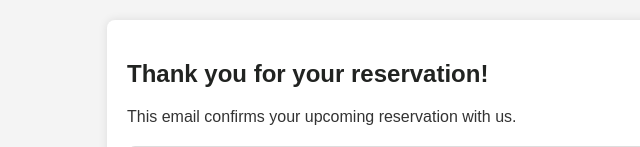
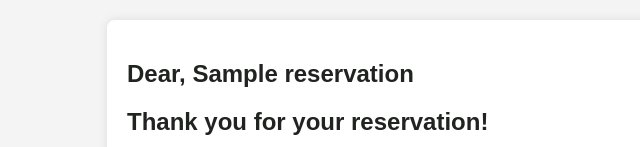
Before and after one commit to nishant-sth/restaurant-project-django, a Django app: template restaurant/templates/reservation_email.html in a window 1280 px wide. Shown: the top 147 px of the page, without its empty margins (213-853 px from the left). Run offline with Django 5.2, Linux system fonts and the light colour scheme; the template is opened without the code that fills it: most values are stand-ins (such as "Sample title", 1, 10 or a date in 2020).

Commit message:
personalize reservation email with guest name and fix QR code image reference

```diff
--- a/restaurant/templates/reservation_email.html
+++ b/restaurant/templates/reservation_email.html
@@ -47,6 +47,7 @@
 </head>
 <body>
     <div class="container">
+        <h2>Dear, {{reservation.name}} </h2>
         <h2>Thank you for your reservation!</h2>
         <p>This email confirms your upcoming reservation with us.</p>
 
@@ -62,7 +63,8 @@
         <div class="qr-code">
             <h4>Your QR Code:</h4>
             <p>Present this at the restaurant for quick check-in:</p>
-            <img src="cid:reservation_qr.png" alt="Reservation QR Code">
+
+            <img src="cid:reservation_qr" alt="Reservation QR Code">
         </div>
 
         <div class="footer">
```
Also changed, not shown: restaurant/views.py (+8 -8 lines).
